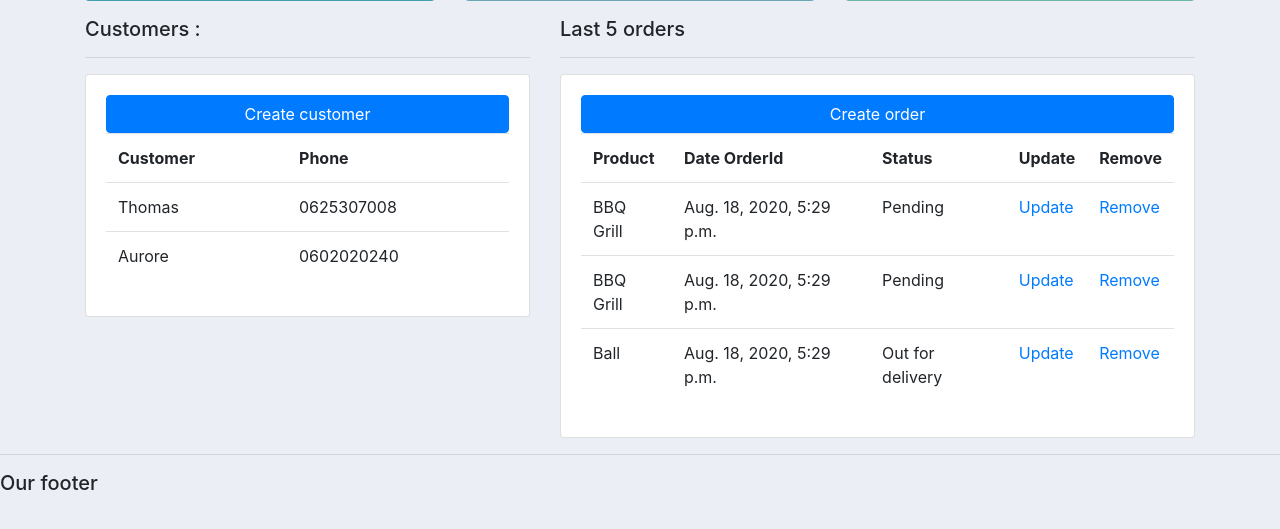
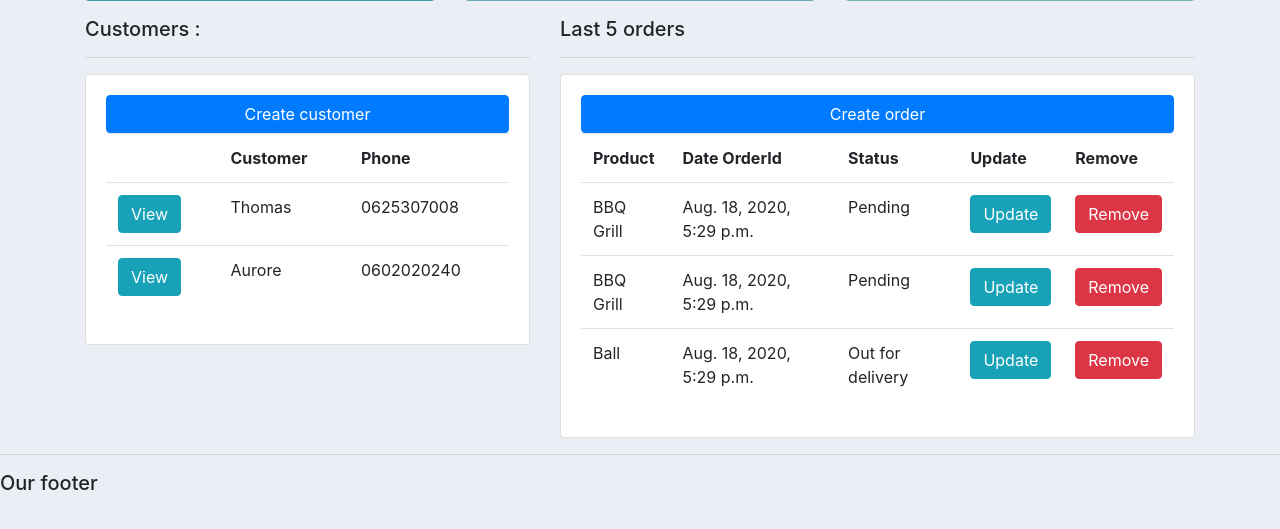
Before and after one commit to thomasvega/dashboard_django, a Django app: page / in a window 1280 px wide. Shown: the part 228-757 px from the top of the page. Run offline with Django 3.2, Linux system fonts and the light colour scheme; data comes from the database, SQL or seed files in the repository; some libraries are stand-ins or nearby versions.

Commit message:
Adding dynamic routing to urls

```diff
--- a/dashboard_django/accounts/templates/accounts/dashboard.html
+++ b/dashboard_django/accounts/templates/accounts/dashboard.html
@@ -15,11 +15,13 @@
                 <a href="" class="btn btn-primary">Create customer</a>
                 <table class="table">
                     <tr>
+                        <th></th>
                         <th>Customer</th>
                         <th>Phone</th>
                     </tr>
                     {% for customer in customers %}
                         <tr>
+                            <td><a class="btn btn-info" href="{% url 'customer' customer.id %}">View</a></td>
                             <td>{{customer.name}}</td>
                             <td>{{customer.phone}}</td>
                         </tr>
@@ -45,8 +47,8 @@
                             <td>{{order.product}}</td>
                             <td>{{order.date_created}}</td>
                             <td>{{order.status}}</td>
-                            <td><a href="">Update</a></td>
-                            <td><a href="">Remove</a></td>
+                            <td><a class="btn btn-info" href="">Update</a></td>
+                            <td><a class="btn btn-danger" href="">Remove</a></td>
                         </tr>
                     {% endfor %}
                 </table>
--- a/dashboard_django/accounts/templates/accounts/navbar.html
+++ b/dashboard_django/accounts/templates/accounts/navbar.html
@@ -6,10 +6,10 @@
     <div class="collapse navbar-collapse" id="navbarNav">
         <ul class="navbar-nav">
             <li class="nav-item active">
-                <a class="nav-link" href="#">Dashboard</a>
+                <a class="nav-link" href="{% url 'home' %}">Dashboard</a>
             </li>
             <li class="nav-item">
-                <a class="nav-link" href="#">Products</a>
+                <a class="nav-link" href="{% url 'products' %}">Products</a>
             </li>
         </ul>
     </div>
--- a/dashboard_django/accounts/urls.py
+++ b/dashboard_django/accounts/urls.py
@@ -2,7 +2,7 @@ from django.urls import path
 from . import views
 
 urlpatterns = [
-    path('', views.home),
-    path('products/', views.products),
-    path('customer/<str:pk>/', views.customer),
+    path('', views.home, name="home"),
+    path('products/', views.products, name="products"),
+    path('customer/<str:pk>/', views.customer, name="customer"),
 ]
```
